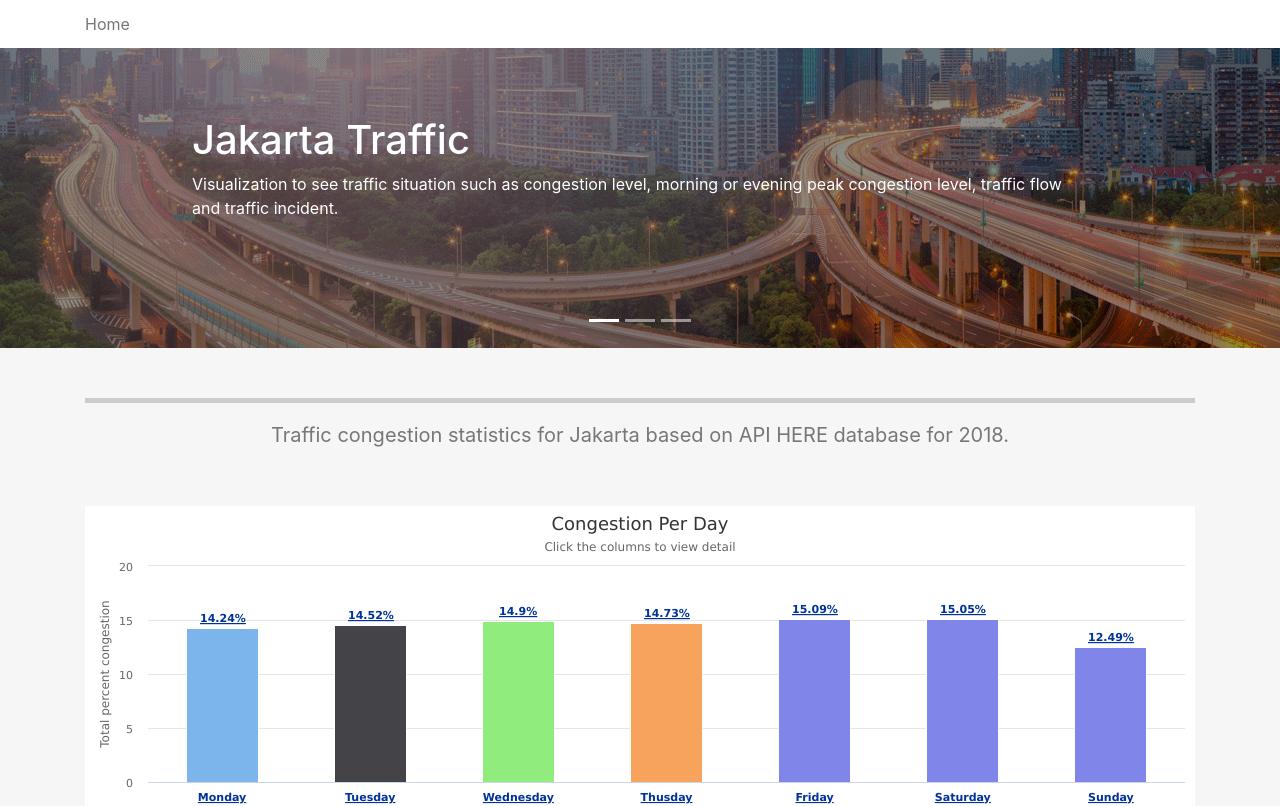
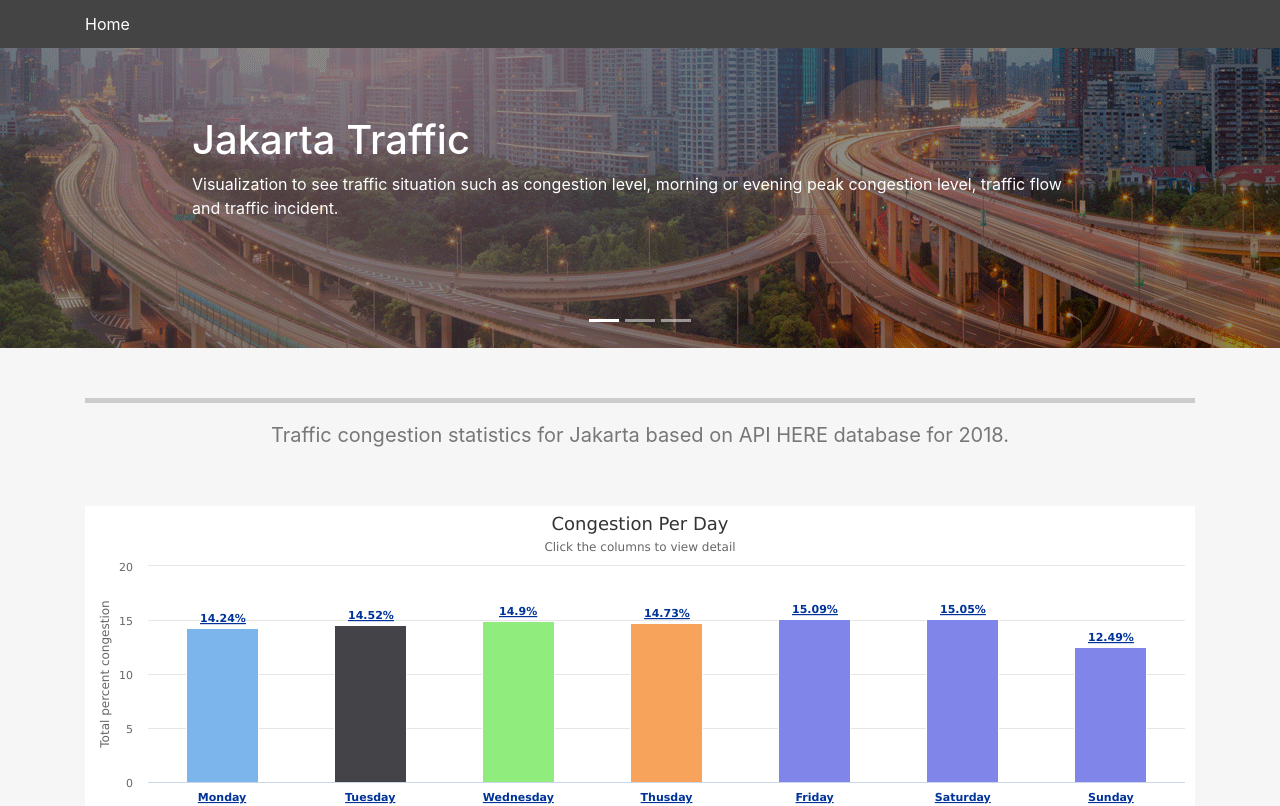
Before and after one commit to anianisyah/visdat, a plain HTML site: page index.html in a window 1280 px wide. Shown: the top 806 px of the page. Drawn offline with nearby package versions, Linux system fonts and the light colour scheme.

Commit message:
no message

```diff
--- a/style.scss
+++ b/style.scss
@@ -7,10 +7,10 @@ body{
     margin-left: 0px;
 }
 .nav-bg {
-	background-color : #fff;
+	background-color : #444;
 
 	a {
-		color :#777 !important;
+		color :#fff !important;
 		text-decoration: none;
 	}
 }
```
Also changed, not shown: style.css.
